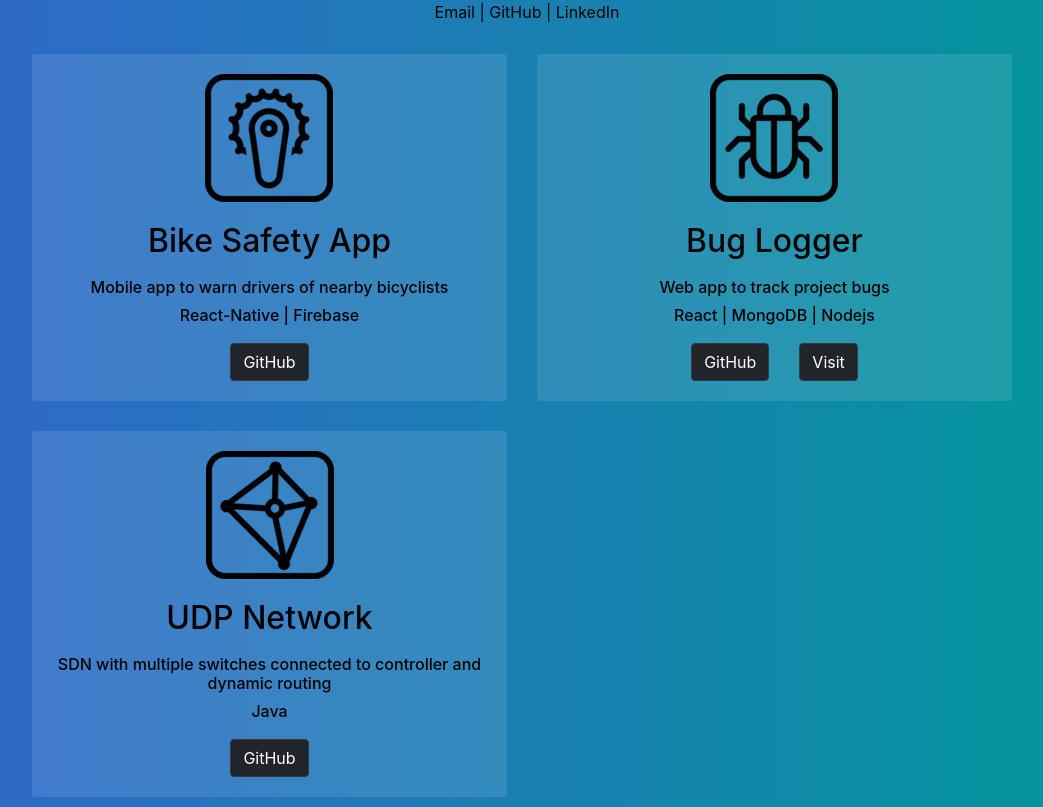
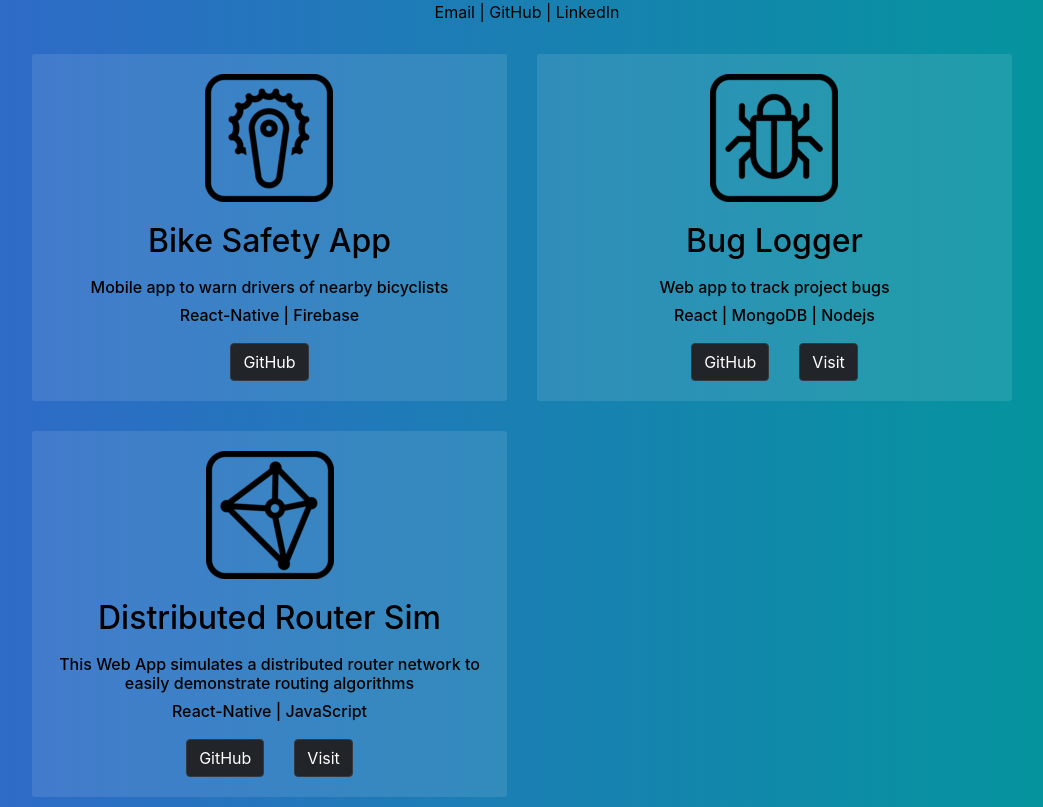
Before and after one commit to hud987/PortfolioSite, a React (Create React App) app: page / in a window 1280 px wide. Shown: the part 310-1117 px from the top of the page, without its empty margins (113-1156 px from the left). Built offline with nearby package versions, Linux system fonts and the light colour scheme.

Commit message:
added router sim

```diff
--- a/src/components/Homepage.js
+++ b/src/components/Homepage.js
@@ -85,11 +85,18 @@ export default class Homepage extends Component {
           >
             <div>
             <div style={{display: 'flex', justifyContent: 'center'}} ><img src={sdn} alt="SDN"/></div>
-            <div style={{paddingTop: 20, display: 'flex', justifyContent: 'center'}}><h2 style={{color: 'black'}}>UDP Network</h2></div>
-            <div style={{paddingTop: 10}}><h6 style={{color: 'black'}}>SDN with multiple switches connected to controller and dynamic routing</h6></div>
-            <div style={{paddingTop: 0}}><h6 style={{color: 'black'}}>Java</h6></div>
+            <div style={{paddingTop: 20, display: 'flex', justifyContent: 'center'}}><h2 style={{color: 'black'}}>Distributed Router Sim</h2></div>
+            <div style={{paddingTop: 10}}><h6 style={{color: 'black'}}>This Web App simulates a distributed router network to easily demonstrate routing algorithms</h6></div>
+            <div style={{paddingTop: 0}}><h6 style={{color: 'black'}}>React-Native | JavaScript</h6></div>
             <div style={{paddingTop: 10, display: 'flex', justifyContent: 'center'}}>
-            <Button onClick={() => {window.location='https://github.com/hud987/SoftwareDefinedNetwork'}} variant="dark" style={{backgroundColor: '#212529'}}>GitHub</Button>
+            <Row>
+              <Col>
+              <Button onClick={() => {window.location='https://github.com/hud987/DistributedRouters'}} variant="dark" style={{backgroundColor: '#212529'}}>GitHub</Button>
+              </Col>
+              <Col>
+              <Button onClick={() => {window.location='https://thawing-crag-42208.herokuapp.com/'}} variant="dark" style={{backgroundColor: '#212529'}}>Visit</Button>
+              </Col>
+              </Row>
             </div>
             </div>
           </Col>
```
